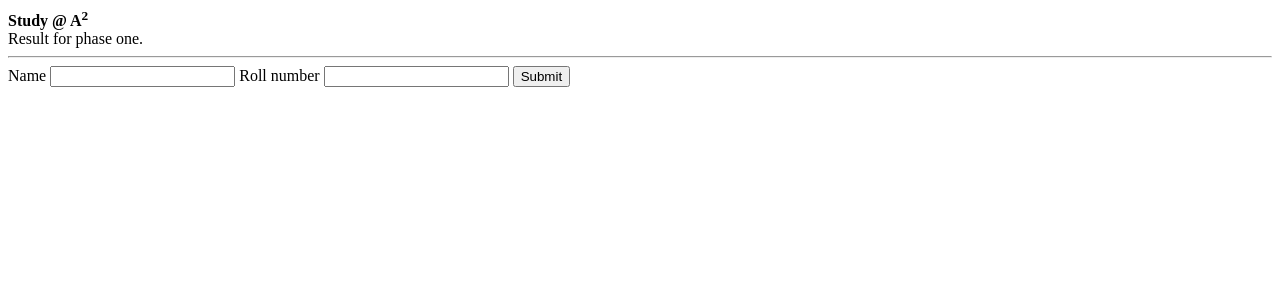
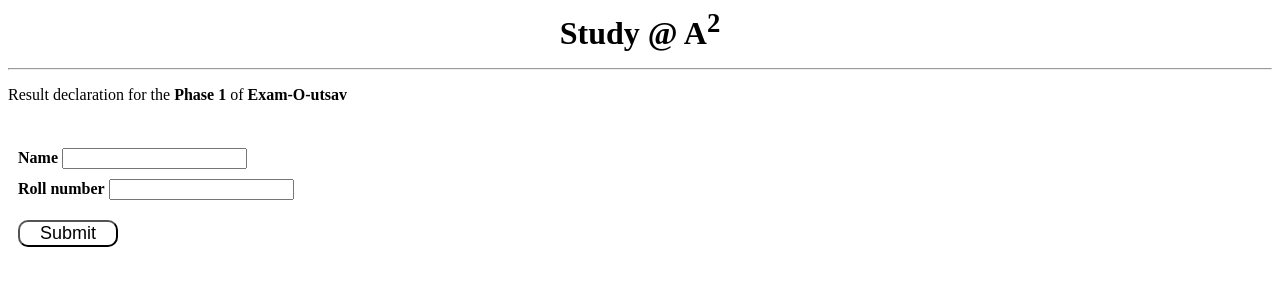
Before and after one commit to Nik-09/test-series-result, a plain HTML site: page index.html in a window 1280 px wide. Drawn offline with Linux system fonts and the light colour scheme.

Commit message:
Updates css

```diff
--- a/index.css
+++ b/index.css
@@ -7,3 +7,21 @@ body {
 #errorMsg {
     display: none;
 }
+.header-text {
+    text-align: center;
+    font-size:xx-large;
+}
+.search-button {
+    background: white;
+    text-align: center;
+    margin: 10px 0;
+    font-size: large;
+    border-radius: 10px;
+    width: 100px;
+}
+.input-fields {
+    margin: 10px;
+}
+.label {
+    font-weight: bold;
+}
--- a/index.html
+++ b/index.html
@@ -6,23 +6,28 @@
         <link rel="stylesheet" href="./index.css">
     </head>
     <body>
-        <header>
-            <div>
+        <div class="header-text">
             <strong>
                 Study @ A<sup>2</sup>
             </strong>
+            <hr>
         </div>
-        </header>
         <div>
-            Result for phase one.
-            <hr>
+            <p>Result declaration for the <strong>Phase 1</strong> of <strong>Exam-O-utsav</strong></p>
+            <br>
             <form action="https://nik-09.github.io/test-series-result.github.io/" method="GET" id="studentNameAndRoll">
-                <label>Name</label>
+                <div>
+                    <div class="input-fields">
+                        <label class="label">Name</label>
                         <input type="text" id="studName">
-                <label>Roll number</label>
+                    </div>
+                    <div class="input-fields">
+                        <label class="label">Roll number</label>
                         <input type="text" id="studRoll">
+                    </div>
+                </div>
 
-                <input type="submit" value="Submit">
+                <input type="submit" value="Submit" class="search-button input-fields">
             </form>
         </div>
         <div id="result">
@@ -30,9 +35,7 @@
                 <tr>
                     <td>History</td>
                     <td>
-                        <div id="history">
-                            <p>Hell</p>
-                        </div>
+                        <span id="history"></span>
                     </td>
                 </tr>
                 <tr>
```
Lines whose indentation alone changed are shown as unchanged.
